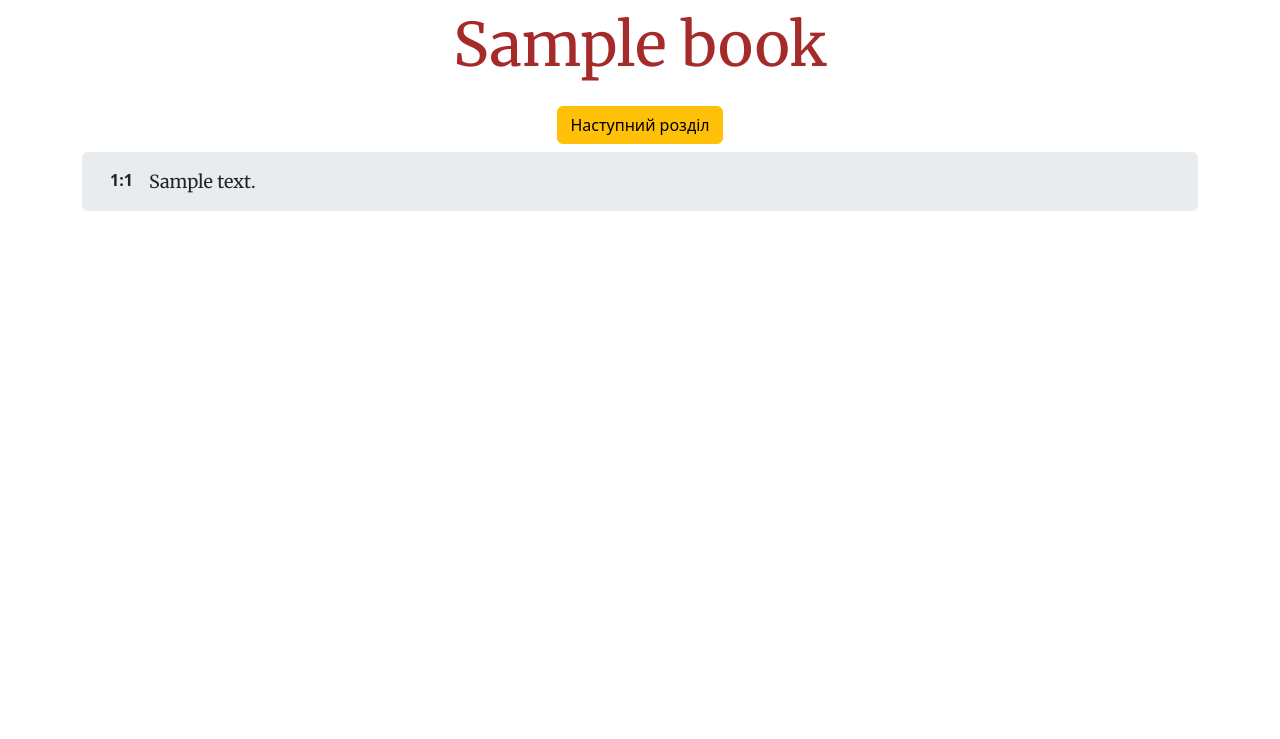
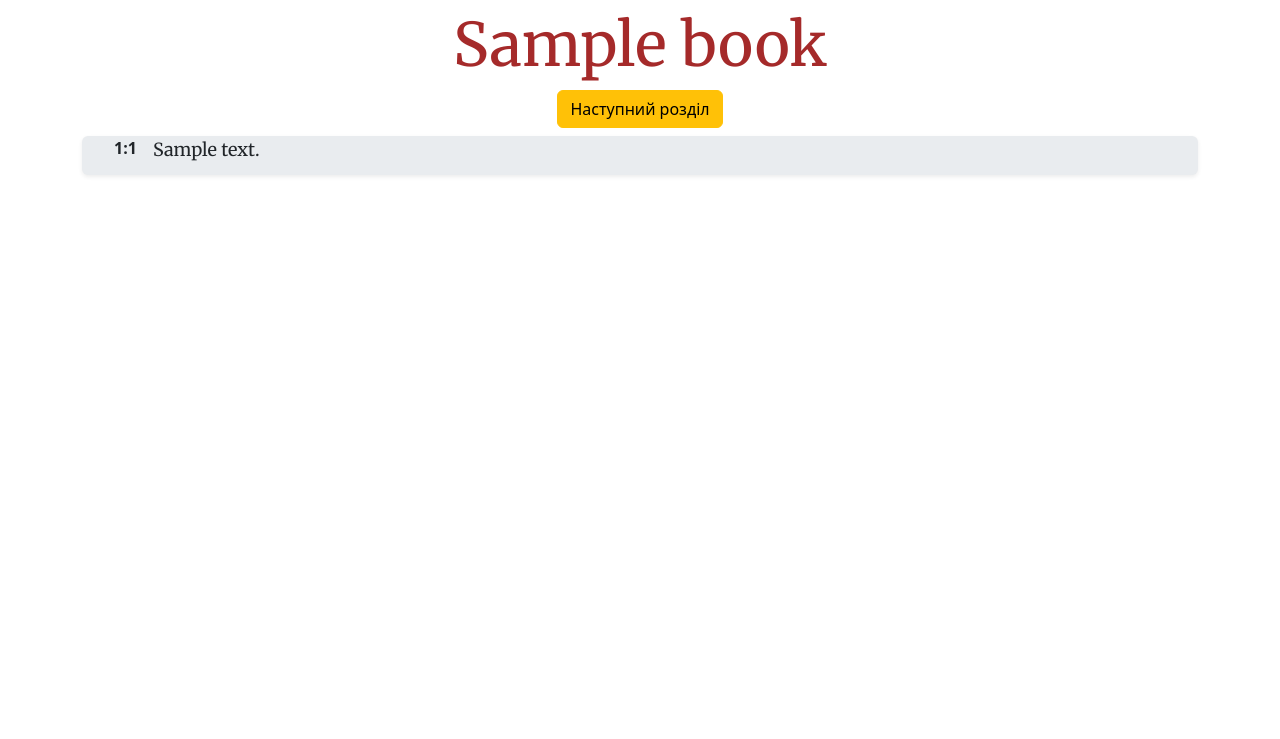
Before and after one commit to anatoliysafonov/ProjectBible, a Django app: page /bible/1/1 in a window 1280 px wide. Shown: the top 739 px of the page. Run offline with Django 4.2, Linux system fonts and the light colour scheme; tables that the repository leaves empty hold one stand-in row (values such as "Sample post").

Commit message:
minimalissticcc update))

```diff
--- a/mysite/bible/static/bible/style.css
+++ b/mysite/bible/static/bible/style.css
@@ -23,4 +23,8 @@
     font-family: "Merriweather", serif;
     font-size: 60px;
     color: brown;
+    margin: 0px !important;
 }
+p {
+    margin: 0px;
+}
--- a/mysite/bible/templates/bible/base.html
+++ b/mysite/bible/templates/bible/base.html
@@ -10,7 +10,7 @@
     <link rel="stylesheet" href="{% static 'bible/style.css' %}">
 </head>
 <body>
-<div class="container mb" style="width: 1500px !important; height: 80%">
+<div class="container mb" style="width: 1500px !important;">
     <div class="container d-flex justify-content-center ">
         <p class="book-name">{{book_name}}</p>
     </div>
@@ -27,7 +27,7 @@
         </a>
         {% endif %}
     </div>
-    <div class="container bg-body-secondary rounded p-2">
+    <div class="container bg-body-secondary rounded pb-1 mb-2 shadow-sm">
         {% block content %} {% endblock %}
     </div>
 </div>
--- a/mysite/bible/templates/bible/root.html
+++ b/mysite/bible/templates/bible/root.html
@@ -4,7 +4,7 @@
 {% for verse in verses %}
 <div class="container-sm m-2">
     <div class="d-flex" >
-          <div class="pe-3" ><b>{{verse.chapter}}:{{verse.verse}}</b></div>
+          <div class="pe-3 fw-bold" >{{verse.chapter}}:{{verse.verse}}</div>
           <div class="verse">{{verse.text}}</div>
     </div>
 </div>
```
